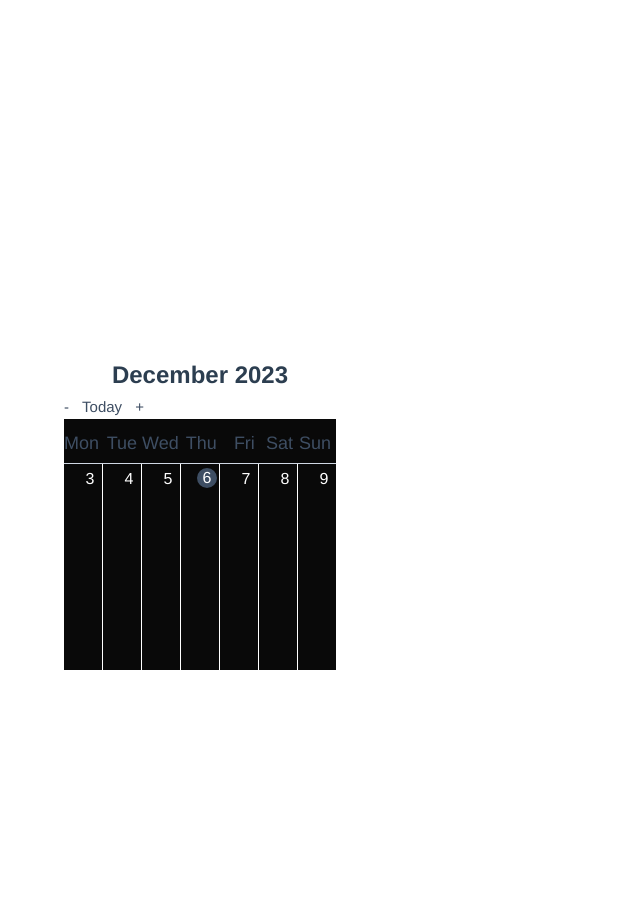
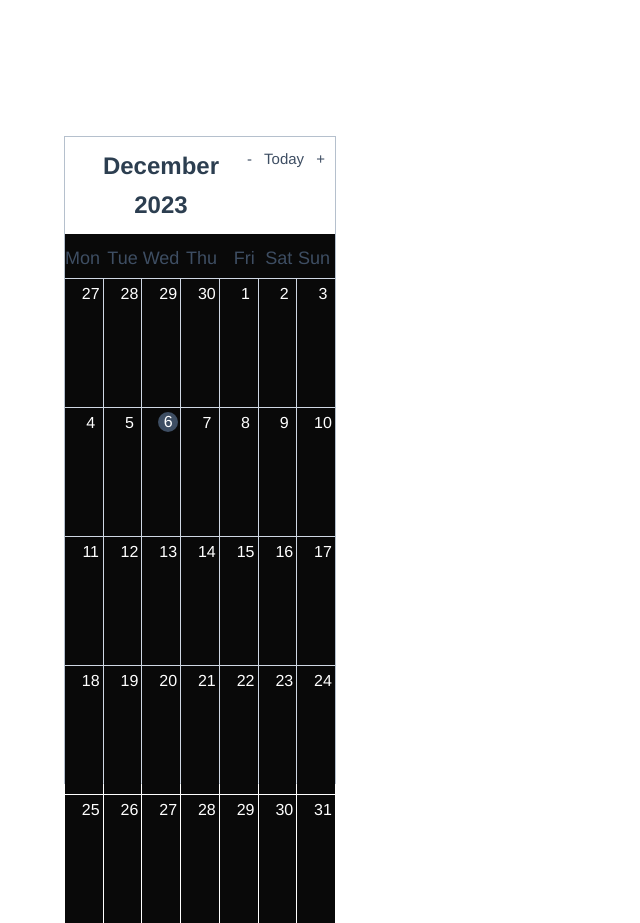
Before and after one commit to justusbeck/vikings, a Vue app: page / in a window 1280 px wide. Shown: the whole page, without its empty margins (0-640 px from the left). Before the commit the page ends 800 px from the top, so only its background shows below. Built offline with nearby package versions, Linux system fonts and the light colour scheme.

Commit message:
Week and Month are enabled

```diff
--- a/src/App.vue
+++ b/src/App.vue
@@ -5,7 +5,7 @@
 </template>
 
 <script>
-import CalendarMonth from "./components/CalendarWeek.vue";
+import CalendarMonth from "./components/CalendarMonth.vue";
 
 export default {
   name: "App",
--- a/src/components/CalendarMonth.vue
+++ b/src/components/CalendarMonth.vue
@@ -32,7 +32,7 @@ import weekday from "dayjs/plugin/weekday";
 import weekOfYear from "dayjs/plugin/weekOfYear";
 import CalendarMonthDayItem from "./CalendarMonthDayItem.vue";
 import CalendarDateIndicator from "./CalendarDateIndicator.vue";
-import CalendarDateSelector from "./CalendarDateSelector.vue";
+import CalendarDateSelector from "./CalendarMonthSelector.vue";
 import CalendarWeekdays from "./CalendarWeekdays.vue";
 
 dayjs.extend(weekday);
--- /dev/null
+++ b/src/components/CalendarMonthSelector.vue
@@ -0,0 +1,58 @@
+<template>
+    <div class="calendar-date-selector">
+      <span @click="selectPrevious">-</span>
+      <span @click="selectCurrent">Today</span>
+      <span @click="selectNext">+</span>
+    </div>
+  </template>
+
+  <script>
+  import dayjs from "dayjs";
+
+  export default {
+    name: "CalendarModeSelector",
+
+    props: {
+      currentDate: {
+        type: String,
+        required: true
+      },
+
+      selectedDate: {
+        type: Object,
+        required: true
+      }
+    },
+
+    methods: {
+      selectPrevious() {
+        let newSelectedMonth = dayjs(this.selectedDate).subtract(1, "month");
+        this.$emit("dateSelected", newSelectedMonth);
+      },
+
+      selectCurrent() {
+        let newSelectedMonth = dayjs(this.currentDate);
+        this.$emit("dateSelected", newSelectedMonth);
+      },
+
+      selectNext() {
+        let newSelectedMonth = dayjs(this.selectedDate).add(1, "month");
+        this.$emit("dateSelected", newSelectedMonth);
+      }
+    }
+  };
+  </script>
+
+  <style scoped>
+  .calendar-date-selector {
+    display: flex;
+    justify-content: space-between;
+    width: 80px;
+    color: var(--grey-800);
+  }
+
+  .calendar-date-selector > * {
+    cursor: pointer;
+    user-select: none;
+  }
+  </style>
--- a/src/components/CalendarWeek.vue
+++ b/src/components/CalendarWeek.vue
@@ -31,7 +31,7 @@
   import weekday from "dayjs/plugin/weekday";
   import CalendarMonthDayItem from "./CalendarMonthDayItem.vue";
   import CalendarDateIndicator from "./CalendarDateIndicator.vue";
-  import CalendarDateSelector from "./CalendarDateSelector.vue";
+  import CalendarDateSelector from "./CalendarWeekSelector.vue";
   import CalendarWeekdays from "./CalendarWeekdays.vue";
 
   dayjs.extend(weekday);
--- a/src/components/CalendarDateSelector.vue
+++ b/src/components/CalendarWeekSelector.vue
@@ -26,18 +26,18 @@ export default {
 
   methods: {
     selectPrevious() {
-      let newSelectedDate = dayjs(this.selectedDate).subtract(1, "week");
-      this.$emit("dateSelected", newSelectedDate);
+      let newSelectedWeek = dayjs(this.selectedDate).subtract(1, "week");
+      this.$emit("dateSelected", newSelectedWeek);
     },
 
     selectCurrent() {
-      let newSelectedDate = dayjs(this.currentDate);
-      this.$emit("dateSelected", newSelectedDate);
+      let newSelectedWeek = dayjs(this.currentDate);
+      this.$emit("dateSelected", newSelectedWeek);
     },
 
     selectNext() {
-      let newSelectedDate = dayjs(this.selectedDate).add(1, "week");
-      this.$emit("dateSelected", newSelectedDate);
+      let newSelectedWeek = dayjs(this.selectedDate).add(1, "week");
+      this.$emit("dateSelected", newSelectedWeek);
     }
   }
 };
```
